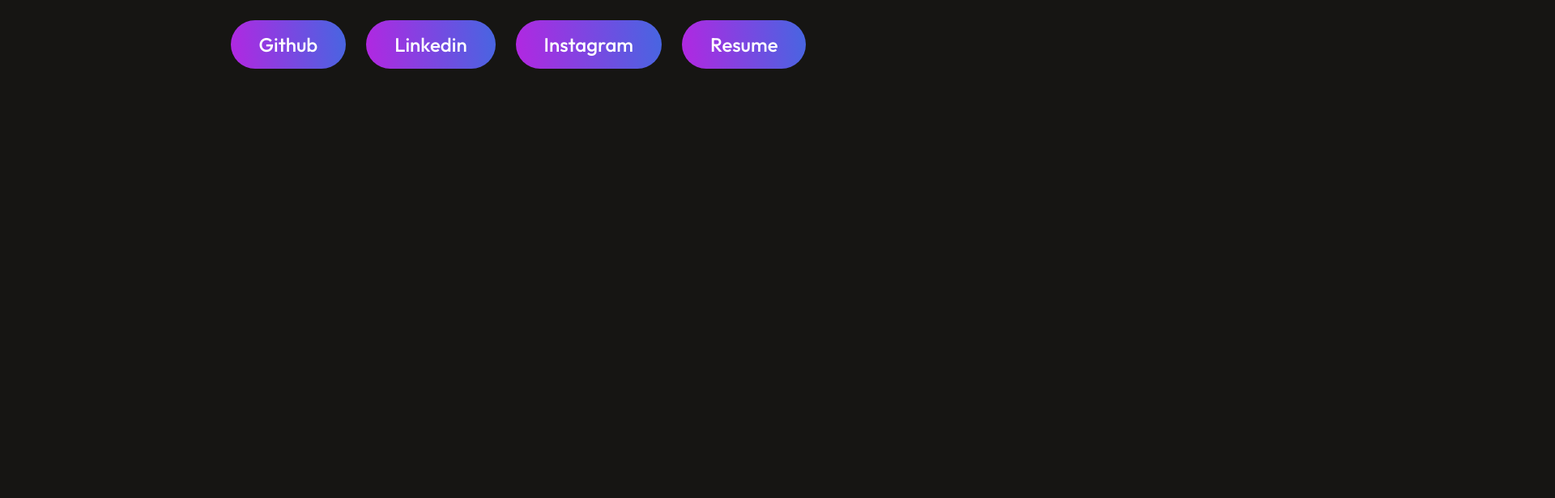
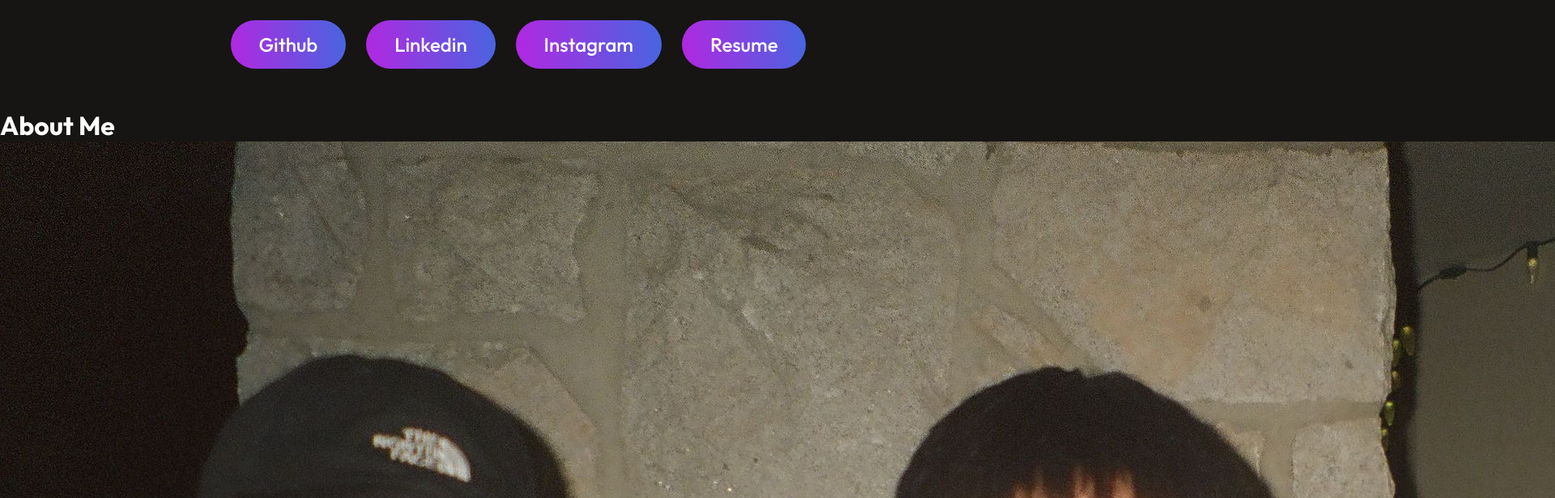
Before and after one commit to ntham084/ntham084.github.io, a React (Vite) app: page / in a window 1280 px wide. Shown: the part 1040-1656 px from the top of the page at 81% size, 1920 px wide, since content can reach past the window. Before the commit the page ends 1175 px from the top, so only its background shows below. Built offline with nearby package versions, Linux system fonts and the light colour scheme.

Commit message:
Feat: Added picture and more information about myself

```diff
--- /dev/null
+++ b/src/About/about.jsx
@@ -0,0 +1,27 @@
+import React from 'react'
+import './about.css'
+
+
+const About = () => {
+    return (
+        <div id = "Aboutme" className = "about_section">
+            <div className = "about-title">
+                <h1>About Me</h1>
+            </div>
+            <div className = "about-sections">
+                <div className = "about-left">
+                    <img src = "./public/IMG_3848.JPG" alt = "Fun Picture of Nathan" />
+                </div>
+                <div className="about-right">
+                    <div className="about-para">
+                        <p>I'm currently 20 years old from Langley, British Columbia. My hobbies are playing basketball, watching football, and snowboarding.</p>
+                        <p>My favorite music genre is K-Pop, and my favorite groups are Twice, Seventeen, Enhypen, and Aespa.</p>
+                        <p>I first started coding in the fall of 2022 and have learned lots since then. I've continued to work hard to further my skills and knowledge, and will do so in any work environment I'm in.</p>
+                    </div>
+
+                </div>
+            </div>
+        </div>
+    )
+}
+export default About
--- a/src/App.jsx
+++ b/src/App.jsx
@@ -1,6 +1,7 @@
 import React from 'react';
 import Navbar from './Navbar/navbar';
 import Hero from './Hero/hero';
+import About from './About/about';
 
 
 function App() {
@@ -8,6 +9,7 @@
     <div>
       <Navbar/>
       <Hero/>
+      <About/>
     </div>
   )
 }
```
Also changed, not shown: src/About/about.css (added).
